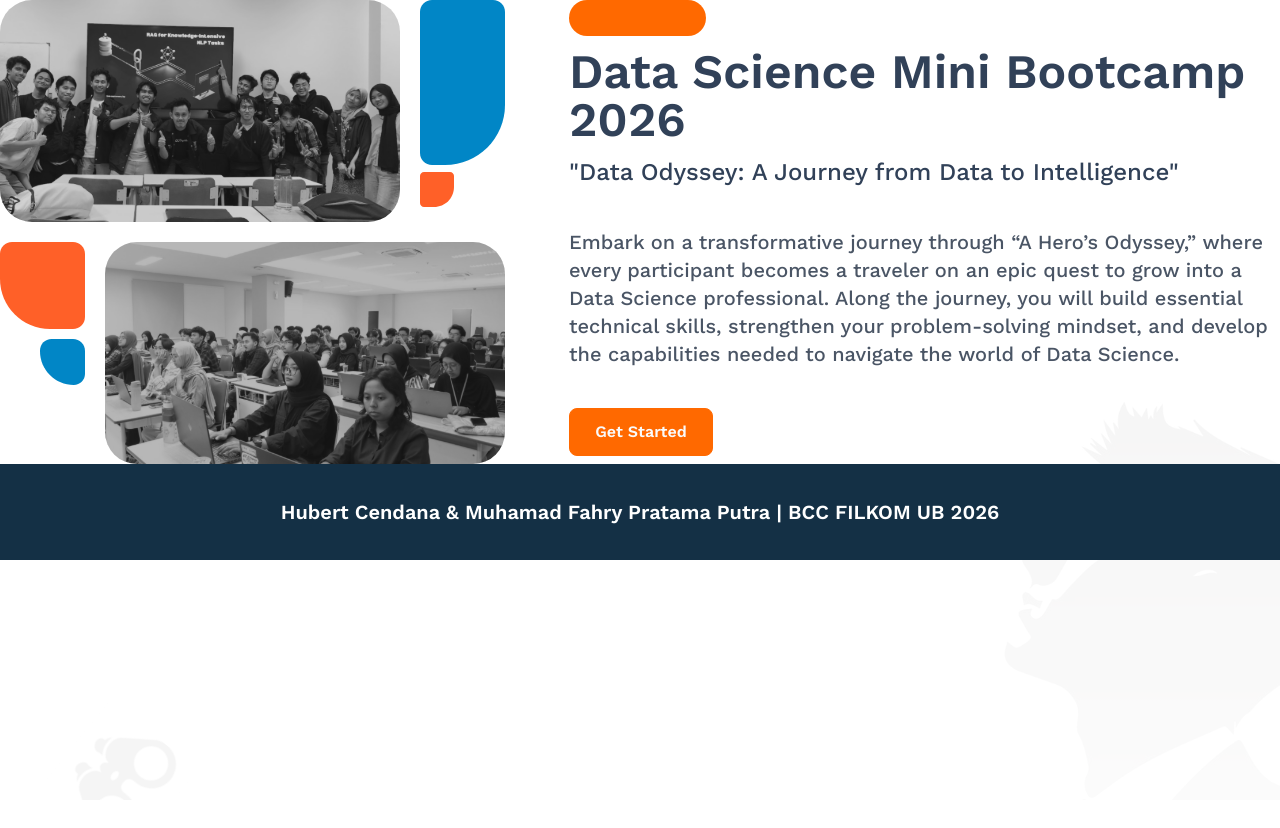
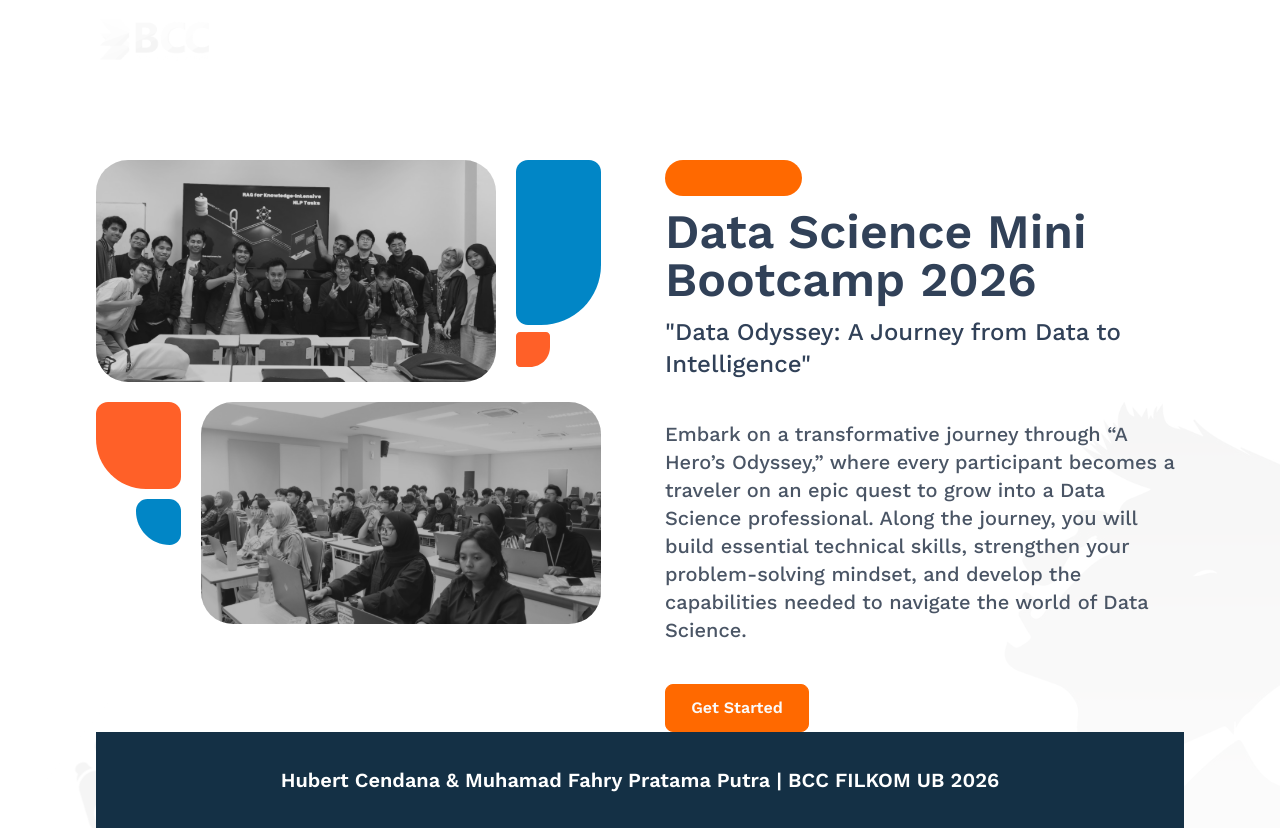
Before and after one commit to fahrypratama17/dsmbc-preview, a Next.js app: page / in a window 1280 px wide. Before the commit the page ends 800 px from the top, so only its background shows below. Built offline with nearby package versions, Linux system fonts and the light colour scheme.

Commit message:
feat: add Navbar component with responsive menu and links

```diff
--- a/package.json
+++ b/package.json
@@ -10,6 +10,7 @@
   },
   "dependencies": {
     "clsx": "^2.1.1",
+    "lucide-react": "^1.47.0",
     "next": "16.3.4",
     "react": "19.2.8",
     "react-dom": "19.2.8",
--- a/src/feature/components/Navbar.tsx
+++ b/src/feature/components/Navbar.tsx
@@ -1,4 +1,13 @@
+"use client";
+
 import Link from "next/link";
+import {usePathname} from "next/navigation";
+import {useEffect, useState} from "react";
+import Button from "@/shared/components/Button";
+import {links} from "@/feature/data/data";
+import { X, Menu } from "lucide-react";
+import Image from "next/image";
+import {router} from "next/client";
 
 type NavLinkProps = {
   href: string;
@@ -6,7 +15,113 @@ type NavLinkProps = {
   isActive: boolean;
 };
 
-const Navbar: React.FC<NavLinkProps> = ({ href, children, isActive }) => {
+type LinkType = {
+  name: string;
+  href: string;
+};
+
+const Navbar: React.FC = () => {
+  const pathname = usePathname();
+  const [isScrolled, setIsScrolled] = useState<boolean>(false);
+  const [menuOpen, setMenuOpen] = useState<boolean>(false);
+  const BCC_BASE_URL = "https://bccfilkom.ub.ac.id/";
+  const handleClick = () => {
+    router.push(`https://docs.google.com/forms/d/e/1FAIpQLSfrYhzfidJe7IktQKQjDJbgG39XwlvLuzQBfi-NjYMpwYguWA/viewform`);
+    setTimeout(() => {
+      return;
+    }, 1000);
+  };
+
+  useEffect(() => {
+    const handleScroll = () => {
+      setIsScrolled(window.scrollY > 50);
+    };
+
+    window.addEventListener("scroll", handleScroll);
+    return () => window.removeEventListener("scroll", handleScroll);
+  }, []);
+
+  return (
+    <nav
+      className={`fixed left-0 right-0 flex items-center justify-between gap-12 p-4 px-10 transition-colors duration-300 lg:px-24 z-20 ${isScrolled ? "bg-dark_blue bg-opacity-90" : "bg-dark_blue"
+      }`}
+    >
+      <Image src={"/images/BCC.svg"} alt="BCC Logo" width={117} height={48} />
+
+      <div className="mx-2 hidden space-x-2 lg:flex">
+        {links.map((link: LinkType) => (
+          <NavLink
+            key={link.name}
+            href={`${BCC_BASE_URL}${link.href}`}
+            isActive={link.href === pathname}
+          >
+            {link.name}
+          </NavLink>
+        ))}
+      </div>
+
+      <div className="hidden lg:block">
+        <Button onClick={handleClick} className="border-none px-4 py-3 text-xs" variant="primary">
+          Request as Client
+        </Button>
+      </div>
+
+      <button
+        type="button"
+        className="lg:hidden"
+        onClick={() => setMenuOpen(!menuOpen)}
+      >
+        {menuOpen ? (
+          <X size={24} color="white" />
+        ) : (
+          <Menu size={24} color="white" />
+        )}
+      </button>
+
+      {menuOpen && (
+        <div
+          className="fixed inset-0 bg-dark_blue bg-opacity-50 lg:hidden"
+          onClick={() => setMenuOpen(false)}
+          onKeyDown={(e) => {
+            if (e.key === "Enter" || e.key === " ") setMenuOpen(false);
+          }}
+          tabIndex={0}
+          role="button"
+        />
+      )}
+
+      <div
+        className={`fixed left-0 top-0 h-full w-3/4 bg-dark_blue px-10 shadow-lg transition-transform duration-300 ${
+          menuOpen ? "translate-x-0" : "-translate-x-full"
+        } lg:hidden`}
+      >
+        <div className="flex items-center justify-between py-4">
+          <Image src={"/images/BCC.svg"} alt="BCC Logo" width={117} height={48} />
+        </div>
+
+        <ul className="flex flex-col space-y-4 py-4 text-sm text-white">
+          {links.map((link: LinkType) => (
+            <li key={link.name}>
+              <NavLink
+                href={`${BCC_BASE_URL}${link.href}`}
+                isActive={link.href === pathname}
+              >
+                {link.name}
+              </NavLink>
+            </li>
+          ))}
+          <li>
+            <Button onClick={handleClick} className="border-none" variant="primary">
+              Request as Client
+            </Button>
+          </li>
+        </ul>
+      </div>
+    </nav>
+  );
+};
+
+const NavLink: React.FC<NavLinkProps> = ({ href, children, isActive }) => {
   return (
     <Link
       href={href}
--- a/src/feature/container/PageContainer.tsx
+++ b/src/feature/container/PageContainer.tsx
@@ -1,11 +1,16 @@
 import Hero from "@/feature/components/Hero";
 import Footer from "@/feature/components/Footer";
+import Navbar from "@/feature/components/Navbar";
 
 const PageContainer = () => {
   return (
     <>
-      <Hero />
-      <Footer />
+      <Navbar />
+      <section className="px-6 pt-28 md:px-24 md:pt-40">
+        <Hero />
+        <Footer />
+      </section>
+
     </>
   );
 };
--- a/src/feature/data/data.ts
+++ b/src/feature/data/data.ts
@@ -0,0 +1,9 @@
+export const links = [
+  { "name": "Home", "href": "" },
+  { "name": "About", "href": "#about" },
+  { "name": "Projects", "href": "#projects" },
+  { "name": "Partnerships", "href": "#partnership" },
+  { "name": "Achievements", "href": "#achievement" },
+  { "name": "Events", "href": "event" },
+  { "name": "FAQ", "href": "#faq" }
+]
```
Also changed, not shown: 1 other file (tests, documents, lock files or other folders).
